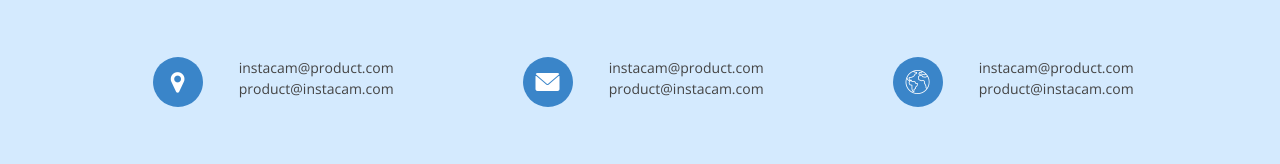
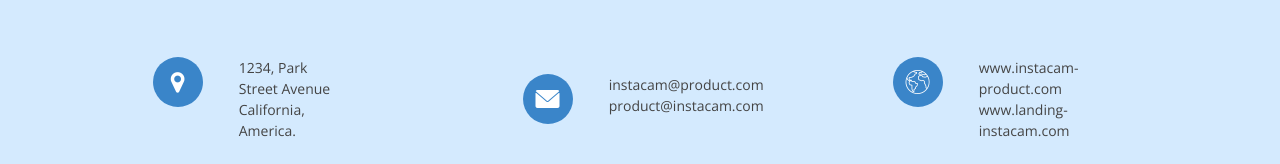
Before and after one commit to Faisalhasan7/Instacam, a plain HTML site: page index.html in a window 1280 px wide. Shown: the part 5502-5666 px from the top of the page. Drawn offline with nearby package versions, Linux system fonts and the light colour scheme.

Commit message:
Update index.html

```diff
--- a/index.html
+++ b/index.html
@@ -680,8 +680,8 @@
                                 </div>
                                 <div class="col-lg-6 col-md-8">
                                     <div class="footer-email">
-                                        <span>instacam@product.com</span>
-                                        <span>product@instacam.com</span>
+                                        <span>1234, Park Street Avenue</span>
+                                        <span>California, America.</span>
                                     </div>
                                 </div>
                             </div>
@@ -715,8 +715,8 @@
                                 </div>
                                 <div class="col-lg-6 col-md-8">
                                     <div class="footer-email">
-                                        <span>instacam@product.com</span>
-                                        <span>product@instacam.com</span>
+                                        <span>www.instacam-product.com</span>
+                                        <span>www.landing-instacam.com</span>
                                     </div>
                                 </div>
                             </div>
```
